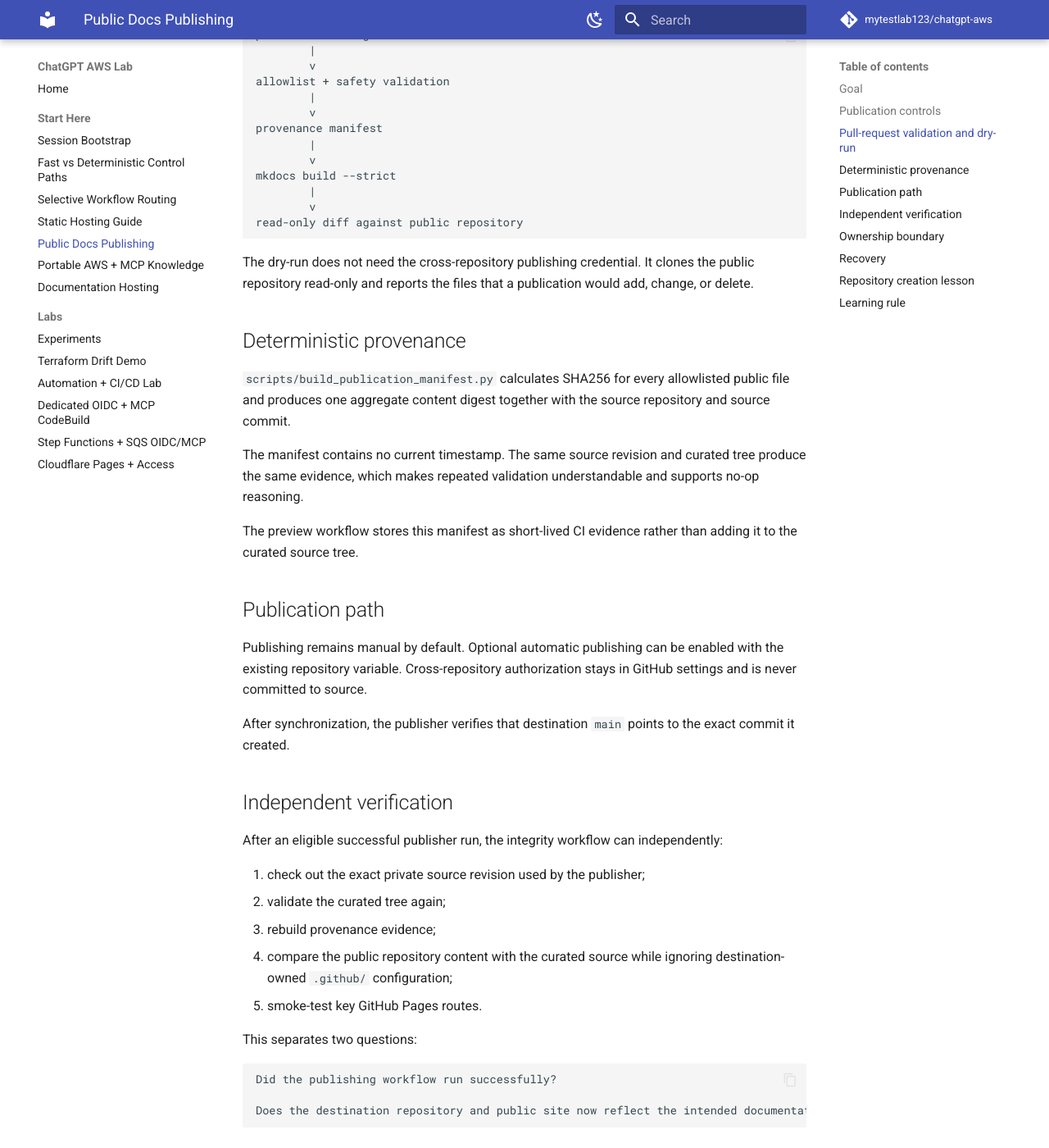
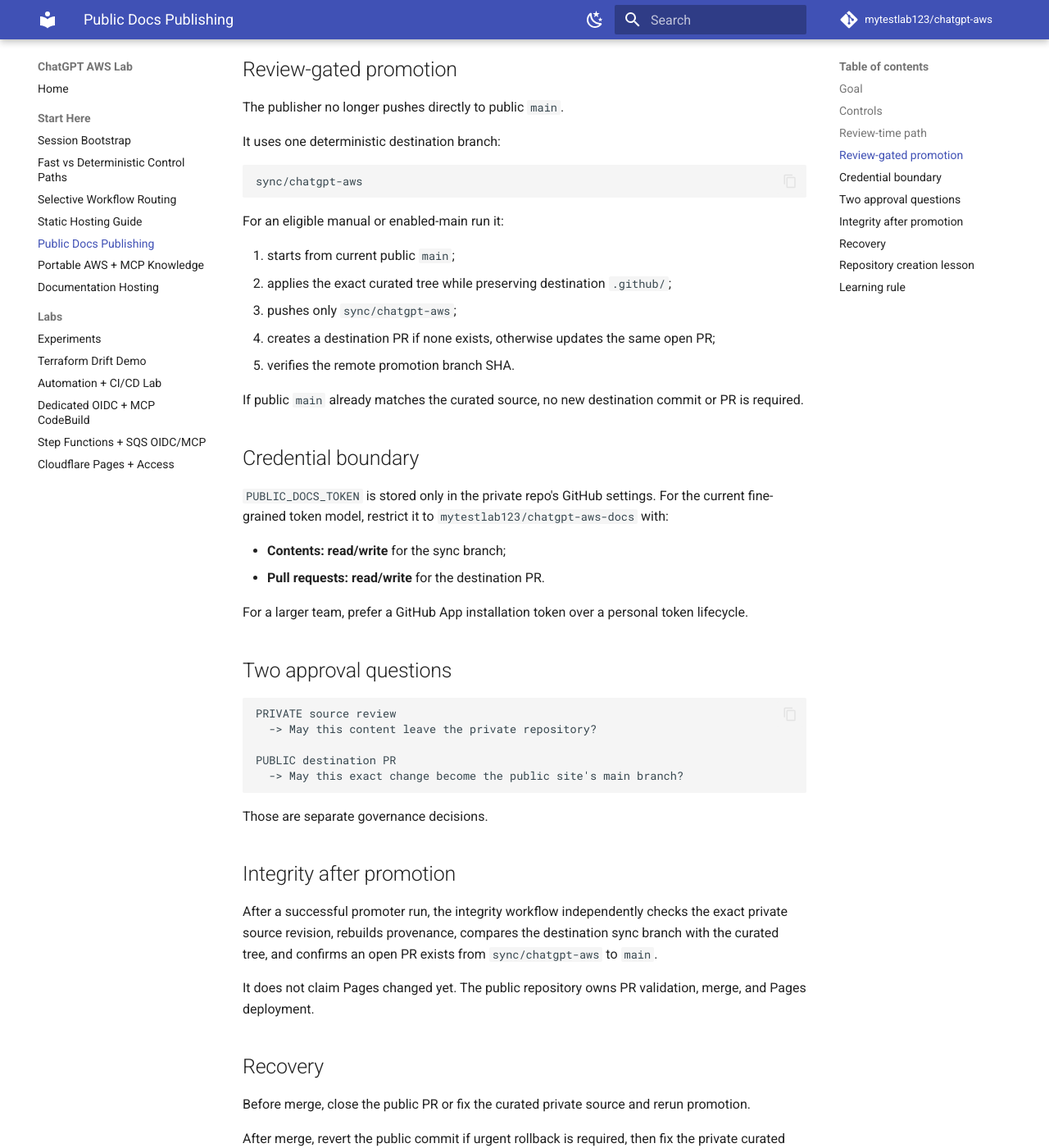
Before and after one commit to mytestlab123/chatgpt-aws, an MkDocs documentation site: the page built from docs/PUBLIC_DOCS_PUBLISHING.md, in a window 1280 px wide and 1400 px high, scrolled down 1123 px. Shown: the whole window at 82% size. Built offline with MkDocs 1.6.1 and Material for MkDocs 9.7.7, drawn with Linux system fonts in a browser that asks for light colours; comment, search, counter and statistics services are not loaded; some of the changed text lies outside the part shown.

Commit message:
Document review-gated public docs promotion

````diff
--- a/docs/PUBLIC_DOCS_PUBLISHING.md
+++ b/docs/PUBLIC_DOCS_PUBLISHING.md
@@ -1,109 +1,102 @@
 # Public Documentation Publishing
 
-Status: **DESTINATION LIVE / CURATED PUBLISHING + INTEGRITY CHECKS**
+Status: **DESTINATION LIVE / REVIEW-GATED CURATED PROMOTION**
 
 ## Goal
 
-Keep the engineering repository private while publishing only reviewed learning material to the public documentation repository and GitHub Pages site.
+Keep the engineering repository private while publishing only reviewed learning material to the public docs repository and GitHub Pages.
 
 ```text
 PRIVATE chatgpt-aws
-        |
-        | reviewed public-docs/ tree
-        v
-PUBLIC chatgpt-aws-docs
-        |
-        v
-GitHub Pages
+        -> curated public-docs/
+        -> PUBLIC sync/chatgpt-aws
+        -> PUBLIC pull request
+        -> PUBLIC main
+        -> GitHub Pages
 ```
 
-Live site:
+Live site: `https://mytestlab123.github.io/chatgpt-aws-docs/`
+
+## Controls
+
+1. `public-docs/PUBLISH_ALLOWLIST.txt` defines every file allowed to leave the private repo.
+2. `scripts/validate_public_docs.py` rejects missing/unexpected files, symlinks, binary/non-UTF-8 content, and common private-data patterns.
+3. `scripts/build_publication_manifest.py` creates deterministic SHA256 provenance.
+4. `.github/workflows/public-docs-integrity.yml` performs read-only dry-run and promotion verification.
+5. `.github/workflows/publish-public-docs.yml` updates only the public sync branch and opens or refreshes one public PR.
+6. `chatgpt-aws-docs` owns its own PR build and Pages deployment workflow.
+
+## Review-time path
 
 ```text
-https://mytestlab123.github.io/chatgpt-aws-docs/
+curated change
+ -> allowlist + safety scan
+ -> provenance digest
+ -> mkdocs build --strict
+ -> read-only diff against public main
 ```
 
-## Publication controls
+No cross-repository write credential is needed for this preview.
 
-The private source uses these controls:
+## Review-gated promotion
 
-1. `public-docs/PUBLISH_ALLOWLIST.txt` defines every source-controlled file permitted in the curated tree.
-2. `scripts/validate_public_docs.py` rejects missing or unexpected files, symlinks, non-UTF-8 or binary content, and common private-data patterns.
-3. `.github/workflows/publish-public-docs.yml` validates relevant pull requests and performs the controlled cross-repository publication path.
-4. The public repository owns its own `.github/` Pages workflow; the private publisher updates documentation content only.
-5. `.github/workflows/public-docs-integrity.yml` adds read-only preview and post-publication verification.
+The publisher no longer pushes directly to public `main`.
 
-## Pull-request validation and dry-run
+It uses one deterministic destination branch:
 
 ```text
-public-docs change
-        |
-        v
-allowlist + safety validation
-        |
-        v
-provenance manifest
-        |
-        v
-mkdocs build --strict
-        |
-        v
-read-only diff against public repository
+sync/chatgpt-aws
 ```
 
-The dry-run does not need the cross-repository publishing credential. It clones the public repository read-only and reports the files that a publication would add, change, or delete.
+For an eligible manual or enabled-main run it:
 
-## Deterministic provenance
+1. starts from current public `main`;
+2. applies the exact curated tree while preserving destination `.github/`;
+3. pushes only `sync/chatgpt-aws`;
+4. creates a destination PR if none exists, otherwise updates the same open PR;
+5. verifies the remote promotion branch SHA.
 
-`scripts/build_publication_manifest.py` calculates SHA256 for every allowlisted public file and produces one aggregate content digest together with the source repository and source commit.
+If public `main` already matches the curated source, no new destination commit or PR is required.
 
-The manifest contains no current timestamp. The same source revision and curated tree produce the same evidence, which makes repeated validation understandable and supports no-op reasoning.
+## Credential boundary
 
-The preview workflow stores this manifest as short-lived CI evidence rather than adding it to the curated source tree.
+`PUBLIC_DOCS_TOKEN` is stored only in the private repo's GitHub settings. For the current fine-grained token model, restrict it to `mytestlab123/chatgpt-aws-docs` with:
 
-## Publication path
+- **Contents: read/write** for the sync branch;
+- **Pull requests: read/write** for the destination PR.
 
-Publishing remains manual by default. Optional automatic publishing can be enabled with the existing repository variable. Cross-repository authorization stays in GitHub settings and is never committed to source.
+For a larger team, prefer a GitHub App installation token over a personal token lifecycle.
 
-After synchronization, the publisher verifies that destination `main` points to the exact commit it created.
-
-## Independent verification
-
-After an eligible successful publisher run, the integrity workflow can independently:
-
-1. check out the exact private source revision used by the publisher;
-2. validate the curated tree again;
-3. rebuild provenance evidence;
-4. compare the public repository content with the curated source while ignoring destination-owned `.github/` configuration;
-5. smoke-test key GitHub Pages routes.
-
-This separates two questions:
+## Two approval questions
 
 ```text
-Did the publishing workflow run successfully?
+PRIVATE source review
+  -> May this content leave the private repository?
 
-Does the destination repository and public site now reflect the intended documentation?
+PUBLIC destination PR
+  -> May this exact change become the public site's main branch?
 ```
 
-## Ownership boundary
+Those are separate governance decisions.
 
-```text
-private repo -> decides WHAT content is safe to publish
-public repo  -> decides HOW that content is deployed to Pages
-```
+## Integrity after promotion
 
-The publisher deliberately preserves destination `.github/` configuration.
+After a successful promoter run, the integrity workflow independently checks the exact private source revision, rebuilds provenance, compares the destination sync branch with the curated tree, and confirms an open PR exists from `sync/chatgpt-aws` to `main`.
+
+It does not claim Pages changed yet. The public repository owns PR validation, merge, and Pages deployment.
 
 ## Recovery
 
-The curated private tree is authoritative. If public content is incorrect, fix `public-docs/` and republish. If an urgent rollback is required, revert the destination publication and then correct the curated source before the next publish.
+Before merge, close the public PR or fix the curated private source and rerun promotion.
 
-If integrity verification fails, compare the exact private source revision, destination repository, and live Pages routes before retrying. Do not repair only the public copy and leave the private source wrong.
+After merge, revert the public commit if urgent rollback is required, then fix the private curated source before the next promotion.
+
+Do not permanently repair only the public copy; a later sync can reintroduce the problem.
 
 ## Repository creation lesson
 
-For a documentation-only repository, prefer an **EMPTY repository** unless template contracts are intentionally required. Starting from a general project template is workable but introduces unrelated files that later need reconciliation.
+For a docs-only repository, prefer an **EMPTY repository** unless template contracts are intentionally required.
 
 ## Learning rule
 
-> **A green publisher run shows that the pipeline executed. A dry-run, deterministic provenance, destination comparison, and live-site smoke test provide stronger evidence of what became public.**
+> **Approval to leave a private repository and approval to become a public site's `main` branch are separate decisions.**
````
